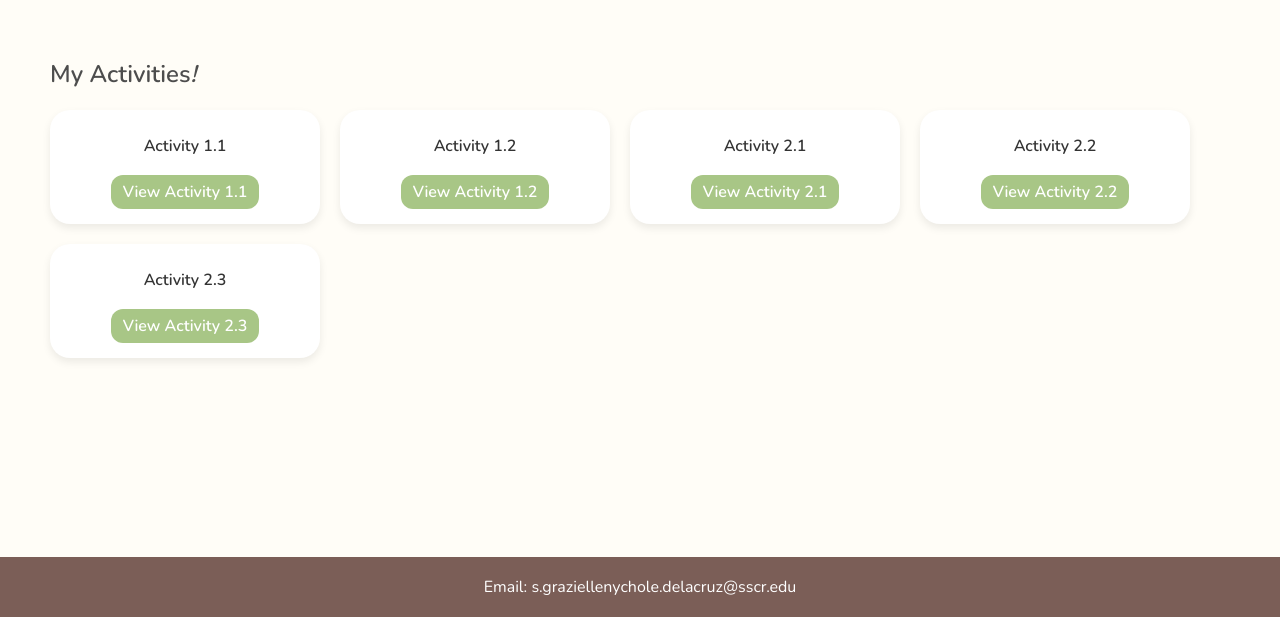
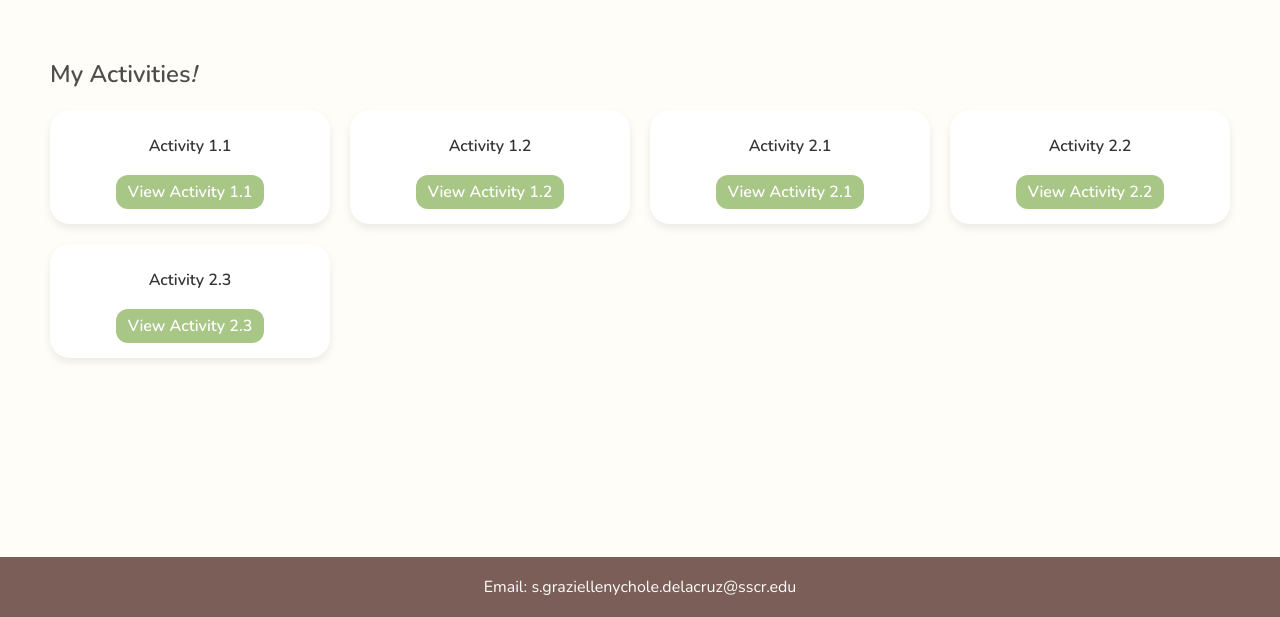
Before and after one commit to nibblys/eSys2, a plain HTML site: page index.html in a window 1280 px wide. Shown: the part 183-800 px from the top of the page. Drawn offline with nearby package versions, Linux system fonts and the light colour scheme.

```diff
--- a/index.html
+++ b/index.html
@@ -65,18 +65,18 @@
     .project-card {
       background: #fff;
       padding: 15px;
-      border-radius: 20px; /* softer rounded edges */
+      border-radius: 20px;
       box-shadow: 0 4px 8px rgba(0,0,0,0.08);
       flex: 1 1 calc(25% - 20px);
       min-width: 200px;
-      max-width: 240px;
+      max-width: 250px;
       text-align: center;
       transition: transform 0.2s ease, box-shadow 0.2s ease;
     }
 
     .project-card:hover {
       transform: translateY(-6px);
-      box-shadow: 0 8px 15px rgba(168,198,134,0.4); /* green glow */
+      box-shadow: 0 8px 15px rgba(168,198,134,0.4);
     }
 
     .project-card h3 {
```
